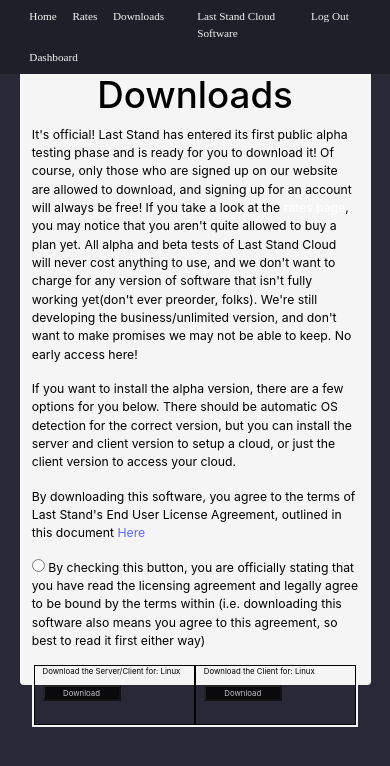
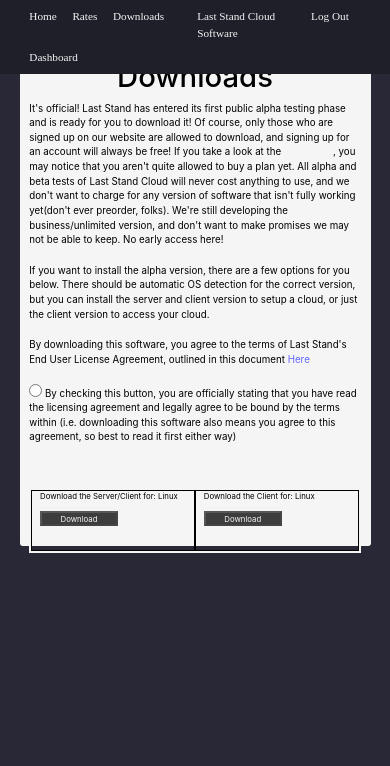
Before and after one commit to Vtrolia/Last-Stand-Website, a Django app: page /download in a window 390 px wide. Shown: the top 766 px of the page. Run offline with Django 3.2, Linux system fonts and the light colour scheme; a user stored in the database is signed in; some libraries are stand-ins or nearby versions.

Commit message:
finalized styling for all regular pages

```diff
--- a/laststand/siteserver/templates/download.html
+++ b/laststand/siteserver/templates/download.html
@@ -8,7 +8,7 @@
 {% block body %}
     <div id="first-downloads-page">
         <h2 align=center>Downloads</h2>
-        <p>It's official! Last Stand has entered its first public alpha testing phase and is ready for you to download it! Of course, only those who are signed up on our website are allowed to download, and signing up for an account will always be free! If you take a look at the <a style="color: white;" href="{% url 'rates' %}">rates page</a>, you may notice that you aren't quite allowed to buy a plan yet. All alpha and beta tests of Last Stand Cloud will never cost anything to use, and we don't want to charge for any version of software that isn't fully working yet(don't ever preorder, folks). We're still developing the business/unlimited version, and don't want to make promises we may not be able to keep. No early access here!</p>
+        <p>It's official! Last Stand has entered its first public alpha testing phase and is ready for you to download it! Of course, only those who are signed up on our website are allowed to download, and signing up for an account will always be free! If you take a look at the <a href="{% url 'rates' %}">rates page</a>, you may notice that you aren't quite allowed to buy a plan yet. All alpha and beta tests of Last Stand Cloud will never cost anything to use, and we don't want to charge for any version of software that isn't fully working yet(don't ever preorder, folks). We're still developing the business/unlimited version, and don't want to make promises we may not be able to keep. No early access here!</p>
         <p>If you want to install the alpha version, there are a few options for you below. There should be automatic OS detection for the correct version, but you can install the server and client version to setup a cloud, or just the client version to access your cloud.</p>
         <p>By downloading this software, you agree to the terms of Last Stand's End User License Agreement, outlined in this document <a  style="color: #6066ff" href="{% static 'downloads/Last Stand Cloud - End user License Agreement(EULA).pdf' %}">Here</a> </p>
         <div style="padding-bottom: 1em;"><input type="radio"  style="width: auto; height: auto; margin: 0; padding: 1em;" id="agreement-check" onclick="allow()"> By checking this button, you are officially stating that you have read the licensing agreement and legally agree to be bound by the terms within (i.e. downloading this software also means you agree to this agreement, so best to read it first either way)</div>
--- a/laststand/static/styles/style.css
+++ b/laststand/static/styles/style.css
@@ -379,6 +379,7 @@
     left: 0;
     margin-left: auto;
     margin-right: auto;
+    margin-top: 10%;
     padding: 0;
 }
 
@@ -754,8 +755,15 @@
     }
 }
 
-@media only screen and (max-width: 768px) {
+@media only screen and (max-width: 550px) {
     #first-downloads-page {
-        font-size: .9em;
+        font-size: 2.5vw;
+    }
+
+    #select-plan {
+        position: relative;
+        left: 22%;
+        top 100%;
+        margin-top: 2em;
     }
 }
```
Also changed, not shown: laststand/db.sqlite3.
